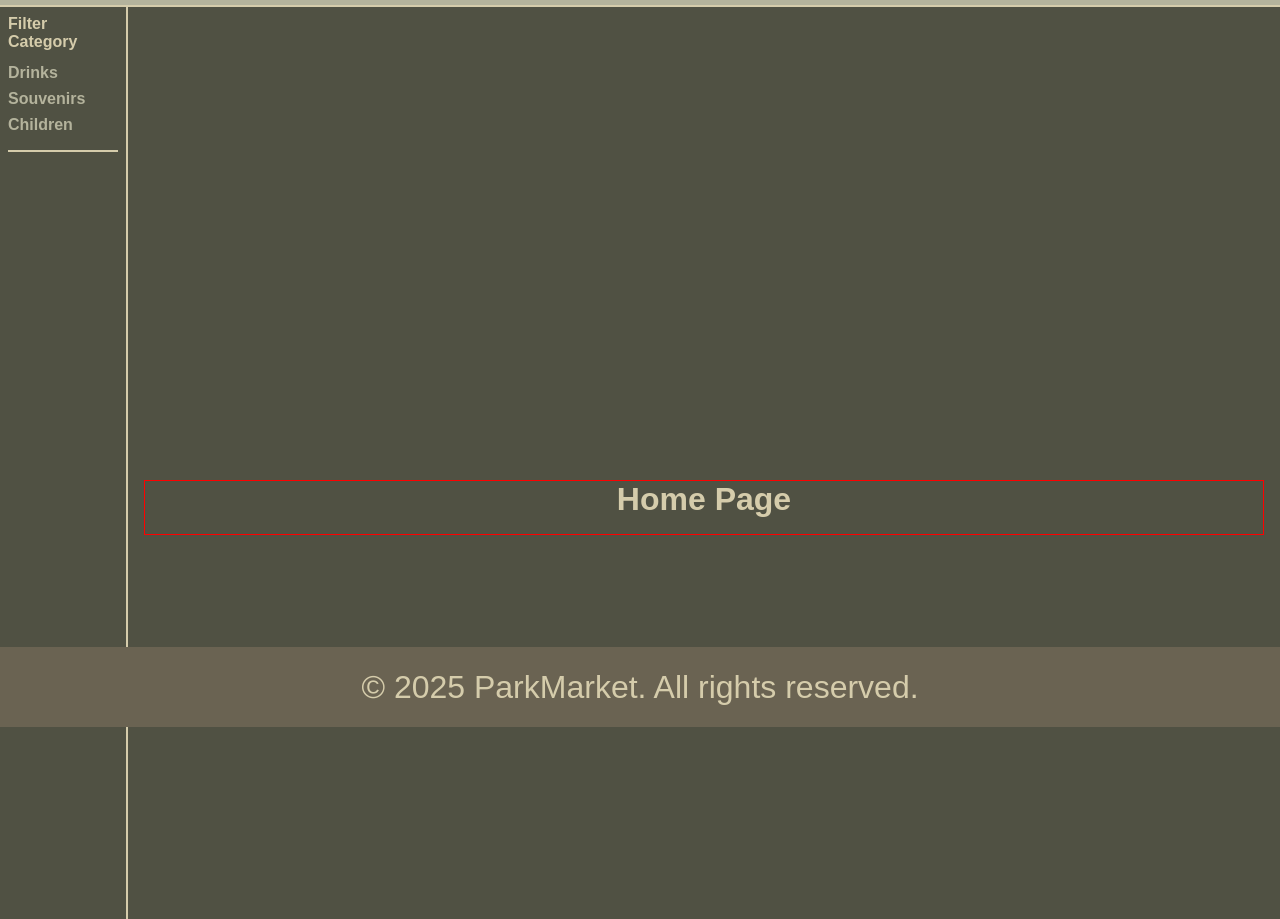
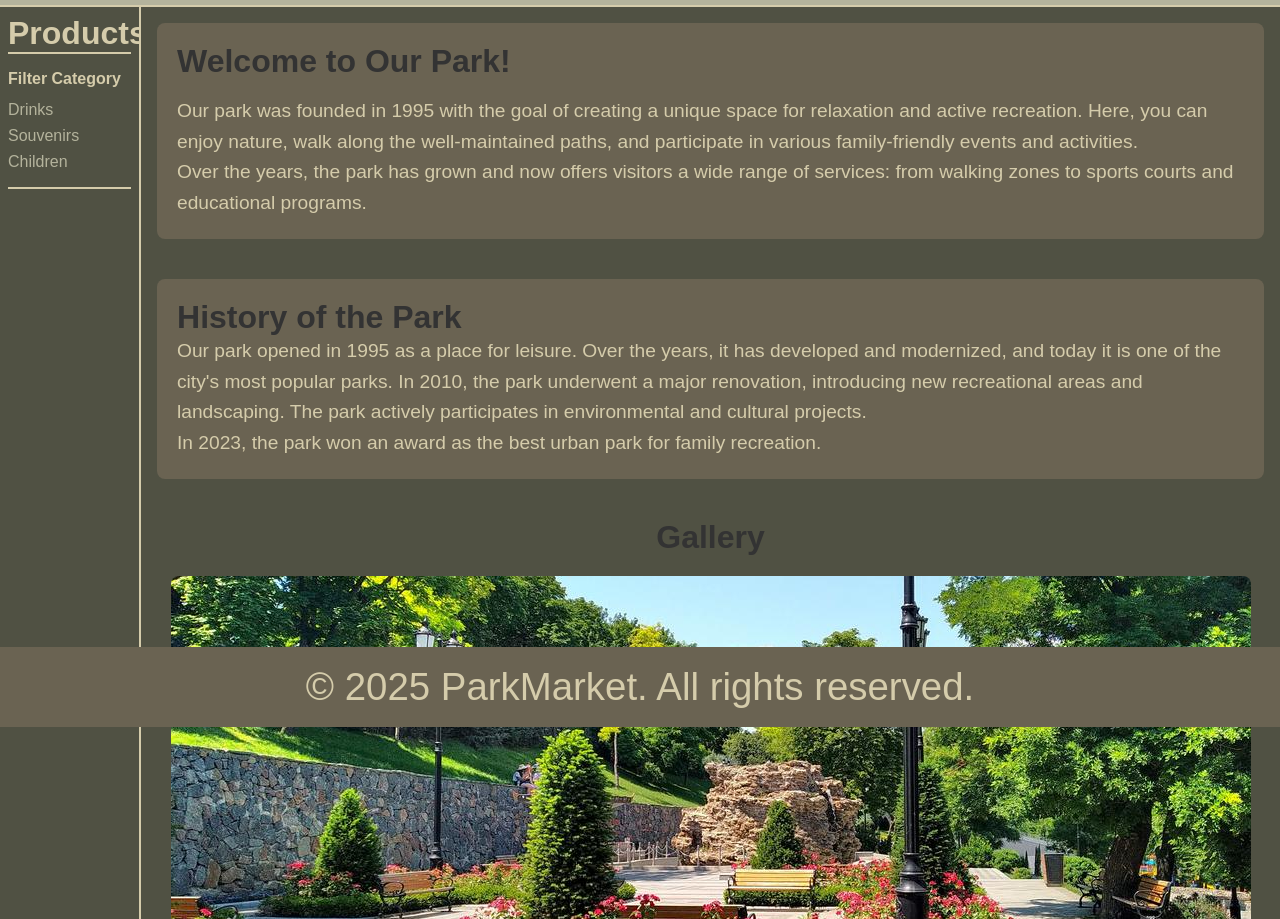
Before and after one commit to vlad113chepurko/ParkMarket, a React (Vite) app: page / in a window 1280 px wide. Shown: the part 73-992 px from the top of the page. Built offline with nearby package versions, Linux system fonts and the light colour scheme.

Commit message:
Added text for Park

```diff
--- a/src/components/Filter.jsx
+++ b/src/components/Filter.jsx
@@ -4,6 +4,7 @@ import { Link } from "react-router-dom";
 export default function Filter() {
   return (
     <div className="filter">
+      <h2>Products</h2>
       <section className="filter-category">
         <h3>Filter Category</h3>
         <Link to={"/drinks"}>Drinks</Link>
--- a/src/pages/Home.jsx
+++ b/src/pages/Home.jsx
@@ -1,14 +1,50 @@
 import "../styles/Home.css";
+import "../styles/AboutPark.css";
+import park_photo from "../assets/park-photo.jpg";
 import Filter from "../components/Filter";
 
 export default function Home() {
   return (
-    <div className="main-wrapper ">
+    <div className="main-wrapper">
       <Filter />
       <div className="home">
-        <div className="home-container">
-          <h1>Home Page</h1>
+        <div className="park-history">
+          <h1>Welcome to Our Park!</h1>
+          <p>
+            Our park was founded in 1995 with the goal of creating a unique
+            space for relaxation and active recreation. Here, you can enjoy
+            nature, walk along the well-maintained paths, and participate in
+            various family-friendly events and activities.
+          </p>
+          <p>
+            Over the years, the park has grown and now offers visitors a wide
+            range of services: from walking zones to sports courts and
+            educational programs.
+          </p>
         </div>
+
+        {/* Park History Section */}
+        <section className="park-history">
+          <h2>History of the Park</h2>
+          <p>
+            Our park opened in 1995 as a place for leisure. Over the years, it
+            has developed and modernized, and today it is one of the city's most
+            popular parks. In 2010, the park underwent a major renovation,
+            introducing new recreational areas and landscaping. The park
+            actively participates in environmental and cultural projects.
+          </p>
+          <p>
+            In 2023, the park won an award as the best urban park for family
+            recreation.
+          </p>
+        </section>
+
+        {/* Gallery Section */}
+        <section className="park-media">
+          <h2>Gallery</h2>
+          <img src={park_photo} alt="Park Photo" className="park-image" />
+          {/* You can add more images here if needed */}
+        </section>
       </div>
     </div>
   );
--- /dev/null
+++ b/src/styles/AboutPark.css
@@ -0,0 +1,30 @@
+
+
+h1, h2 {
+  color: #333;
+  font-size: 2em;
+}
+
+p {
+  font-size: 1.2em;
+  line-height: 1.6;
+  color: var(--darkvanilla);
+}
+
+.park-media img {
+  max-width: 100%;
+  border-radius: 8px;
+  margin-top: 20px;
+}
+
+.park-history {
+  background-color: var(--background-color);
+  padding: 20px;
+  margin-bottom: 40px;
+  border-radius: 8px;
+}
+
+.park-media {
+  text-align: center;
+  margin-bottom: 40px;
+}
--- a/src/styles/Filter.css
+++ b/src/styles/Filter.css
@@ -11,6 +11,14 @@
   font-size: 1rem;
   font-weight: bolder;
   margin-bottom: 5px;
+}
+
+.filter h2 {
+  font-weight: bolder;
+  margin-bottom: 1rem;
+  text-align: center;
+  color: var(--darkvanilla);
+  border-bottom: var(--darkvanilla) 2px solid;
 }
 
 .filter-category {
@@ -28,7 +36,6 @@
 .filter-category a {
   text-decoration: none;
   color: var(--grullo);
-  font-weight: bold;
 
   &:hover {
     text-decoration: underline;
--- a/src/styles/Home.css
+++ b/src/styles/Home.css
@@ -1,8 +1,6 @@
 .main-wrapper {
   width: 100%;
   display: flex;
-  justify-content: center;
-  align-items: center;
   flex-direction: row;
 }
 
@@ -28,8 +26,6 @@
 
   display: flex;
   flex-direction: column;
-  justify-content: center;
-  align-items: center;
 }
 
 /* Products */
```
Also changed, not shown: src/assets/park-photo.jpg (added).
